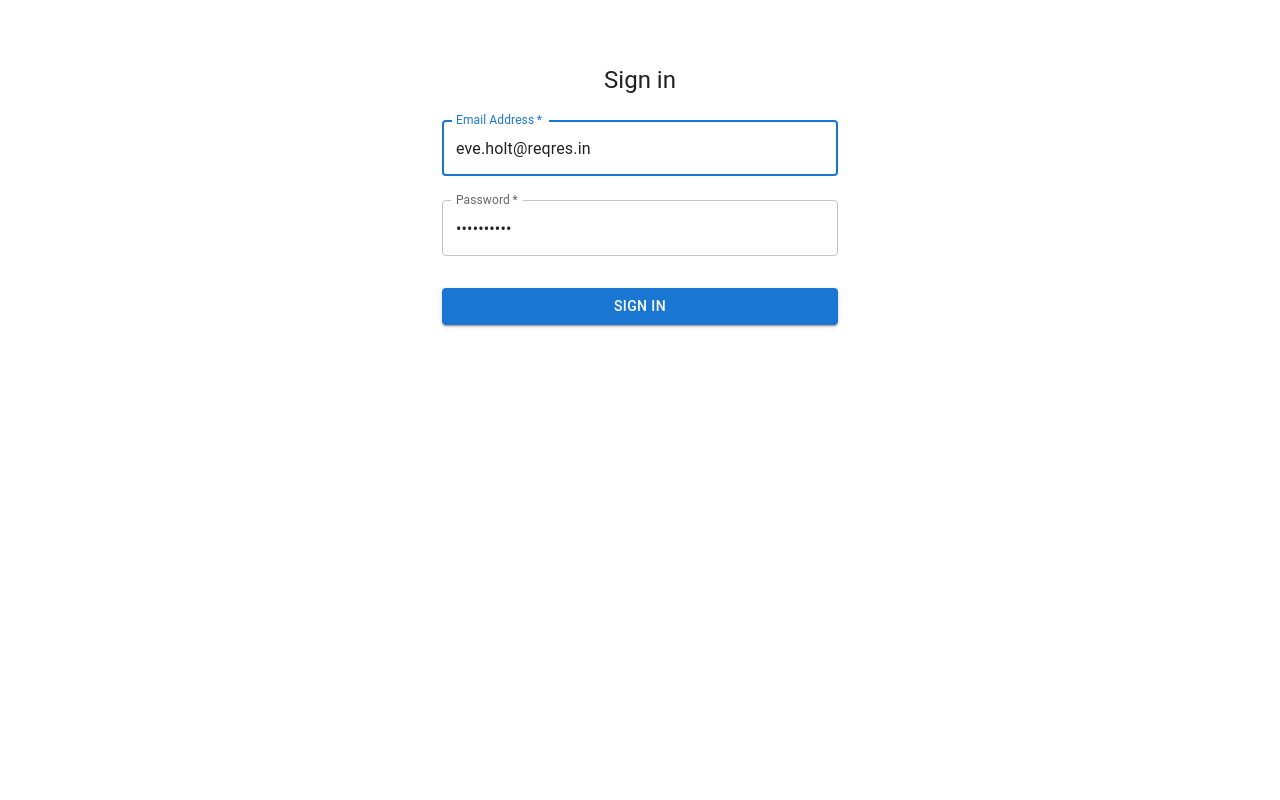
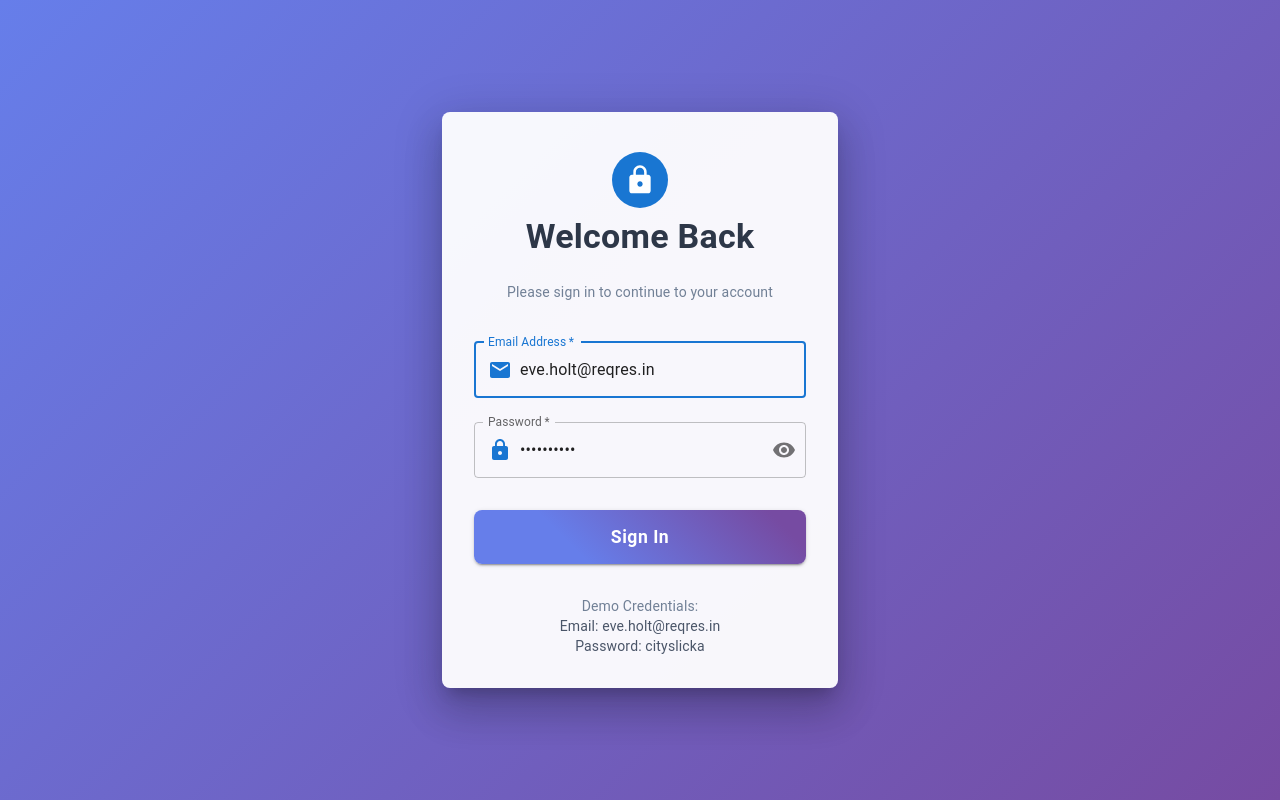
Before and after one commit to AnkitCS4075/employwise-assignment, a React (Create React App) app: page /login in a window 1280 px wide. Built offline with nearby package versions, Linux system fonts and the light colour scheme.

Commit message:
Update UI for Login Page

```diff
--- a/src/components/Login.tsx
+++ b/src/components/Login.tsx
@@ -1,14 +1,33 @@
 import React, { useState } from 'react';
 import { useNavigate } from 'react-router-dom';
-import { TextField, Button, Container, Typography, Box, Alert } from '@mui/material';
+import {
+  TextField,
+  Button,
+  Container,
+  Typography,
+  Box,
+  Alert,
+  Paper,
+  Avatar,
+  InputAdornment,
+  IconButton,
+} from '@mui/material';
+import {
+  Visibility,
+  VisibilityOff,
+  Email as EmailIcon,
+  Lock as LockIcon,
+} from '@mui/icons-material';
 import { login } from '../services/api';
 import { useAuth } from '../contexts/AuthContext';
+import { toast } from 'react-toastify';
 
 const Login: React.FC = () => {
   const navigate = useNavigate();
   const { login: authLogin } = useAuth();
   const [error, setError] = useState<string>('');
   const [loading, setLoading] = useState(false);
+  const [showPassword, setShowPassword] = useState(false);
 
   const handleSubmit = async (event: React.FormEvent<HTMLFormElement>) => {
     event.preventDefault();
@@ -22,33 +41,74 @@
     try {
       const token = await login({ email, password });
       authLogin(token);
+      toast.success('Login successful!');
       navigate('/users');
     } catch (err) {
       setError('Invalid email or password');
+      toast.error('Login failed. Please check your credentials.');
     } finally {
       setLoading(false);
     }
   };
 
   return (
-    <Container component="main" maxWidth="xs">
     <Box
       sx={{
-          marginTop: 8,
+        minHeight: '100vh',
+        display: 'flex',
+        alignItems: 'center',
+        background: 'linear-gradient(135deg, #667eea 0%, #764ba2 100%)',
+      }}
+    >
+      <Container component="main" maxWidth="xs">
+        <Paper
+          elevation={24}
+          sx={{
+            p: 4,
             display: 'flex',
             flexDirection: 'column',
             alignItems: 'center',
+            borderRadius: 2,
+            background: 'rgba(255, 255, 255, 0.95)',
           }}
         >
-        <Typography component="h1" variant="h5">
-          Sign in
+          <Avatar
+            sx={{
+              m: 1,
+              bgcolor: 'primary.main',
+              width: 56,
+              height: 56,
+            }}
+          >
+            <LockIcon sx={{ fontSize: 32 }} />
+          </Avatar>
+          <Typography
+            component="h1"
+            variant="h4"
+            sx={{
+              mb: 3,
+              fontWeight: 'bold',
+              color: '#2d3748',
+            }}
+          >
+            Welcome Back
+          </Typography>
+          <Typography
+            variant="body2"
+            sx={{
+              mb: 3,
+              color: '#718096',
+              textAlign: 'center',
+            }}
+          >
+            Please sign in to continue to your account
           </Typography>
           {error && (
-          <Alert severity="error" sx={{ width: '100%', mt: 2 }}>
+            <Alert severity="error" sx={{ width: '100%', mb: 2 }}>
               {error}
             </Alert>
           )}
-        <Box component="form" onSubmit={handleSubmit} sx={{ mt: 1 }}>
+          <Box component="form" onSubmit={handleSubmit} sx={{ width: '100%' }}>
             <TextField
               margin="normal"
               required
@@ -59,6 +119,20 @@
               autoComplete="email"
               autoFocus
               defaultValue="eve.holt@reqres.in"
+              InputProps={{
+                startAdornment: (
+                  <InputAdornment position="start">
+                    <EmailIcon color="primary" />
+                  </InputAdornment>
+                ),
+              }}
+              sx={{
+                '& .MuiOutlinedInput-root': {
+                  '&:hover fieldset': {
+                    borderColor: 'primary.main',
+                  },
+                },
+              }}
             />
             <TextField
               margin="normal"
@@ -66,23 +140,89 @@
               fullWidth
               name="password"
               label="Password"
-            type="password"
+              type={showPassword ? 'text' : 'password'}
               id="password"
               autoComplete="current-password"
               defaultValue="cityslicka"
+              InputProps={{
+                startAdornment: (
+                  <InputAdornment position="start">
+                    <LockIcon color="primary" />
+                  </InputAdornment>
+                ),
+                endAdornment: (
+                  <InputAdornment position="end">
+                    <IconButton
+                      aria-label="toggle password visibility"
+                      onClick={() => setShowPassword(!showPassword)}
+                      edge="end"
+                    >
+                      {showPassword ? <VisibilityOff /> : <Visibility />}
+                    </IconButton>
+                  </InputAdornment>
+                ),
+              }}
+              sx={{
+                '& .MuiOutlinedInput-root': {
+                  '&:hover fieldset': {
+                    borderColor: 'primary.main',
+                  },
+                },
+              }}
             />
             <Button
               type="submit"
               fullWidth
               variant="contained"
-            sx={{ mt: 3, mb: 2 }}
+              sx={{
+                mt: 3,
+                mb: 2,
+                py: 1.5,
+                borderRadius: 2,
+                textTransform: 'none',
+                fontSize: '1.1rem',
+                fontWeight: 'bold',
+                background: 'linear-gradient(45deg, #667eea 30%, #764ba2 90%)',
+                '&:hover': {
+                  background: 'linear-gradient(45deg, #764ba2 30%, #667eea 90%)',
+                },
+              }}
               disabled={loading}
             >
               {loading ? 'Signing in...' : 'Sign In'}
             </Button>
           </Box>
+          <Typography
+            variant="body2"
+            sx={{
+              mt: 2,
+              color: '#718096',
+              textAlign: 'center',
+            }}
+          >
+            Demo Credentials:
+          </Typography>
+          <Typography
+            variant="body2"
+            sx={{
+              color: '#4a5568',
+              textAlign: 'center',
+            }}
+          >
+            Email: eve.holt@reqres.in
+          </Typography>
+          <Typography
+            variant="body2"
+            sx={{
+              color: '#4a5568',
+              textAlign: 'center',
+            }}
+          >
+            Password: cityslicka
+          </Typography>
+        </Paper>
+      </Container>
     </Box>
-    </Container>
   );
 };
 
```
Lines whose indentation alone changed are shown as unchanged.
